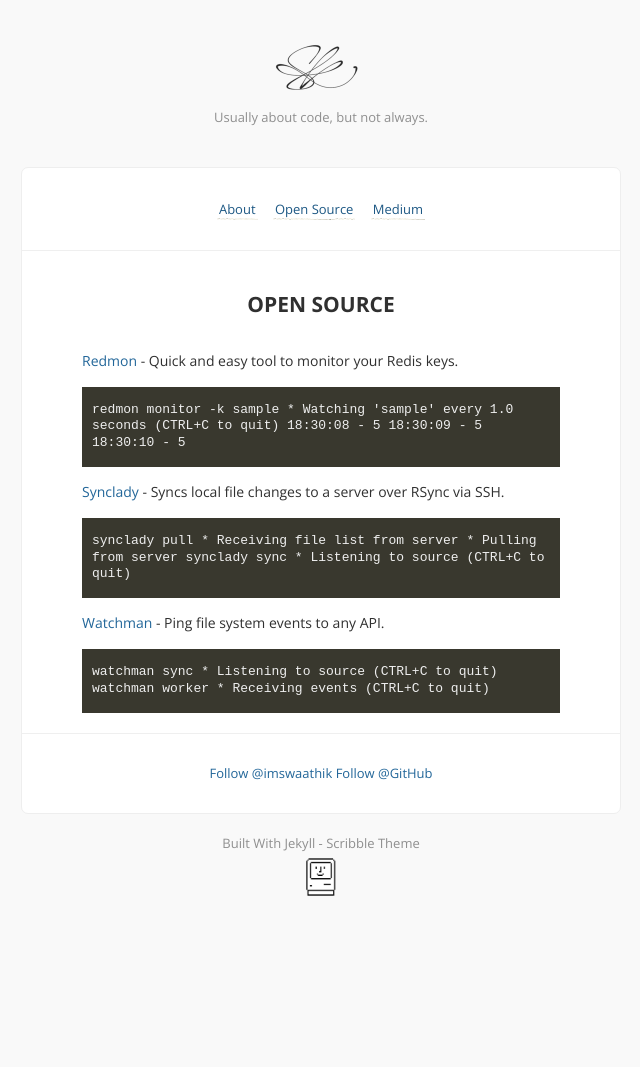
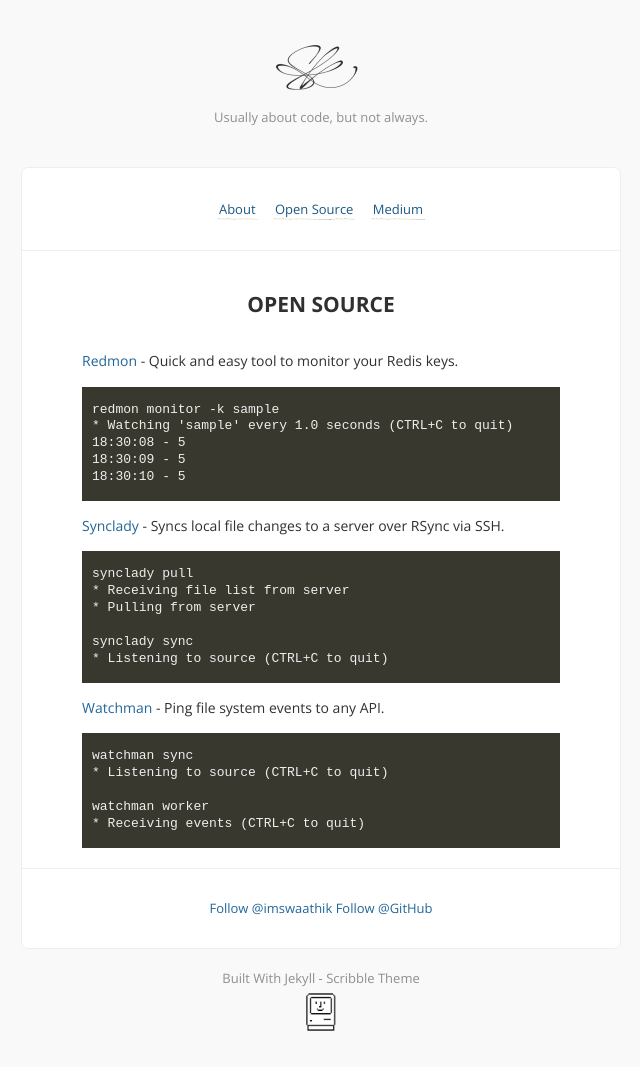
Before and after one commit to swaathi/swaathi.github.io, a Jekyll site: the page built from opensource.md, in a window 1280 px wide. Shown: the whole page, without its empty margins (319-959 px from the left). Built offline with Jekyll 4.4.1, drawn with Linux system fonts in a browser that asks for light colours; comment, search, counter and statistics services are not loaded; before the commit the page ends 932 px from its top, so only the background shows below that.

Commit message:
Fixing CSS

```diff
--- a/stylesheets/style.css
+++ b/stylesheets/style.css
@@ -312,7 +312,7 @@
 }
 
 pre, .highlighter-rouge > pre {
-  white-space: inherit;
+  white-space: pre-line;
   line-height: 1.2em;
   -webkit-box-sizing: border-box;
   -moz-box-sizing: border-box;
```
